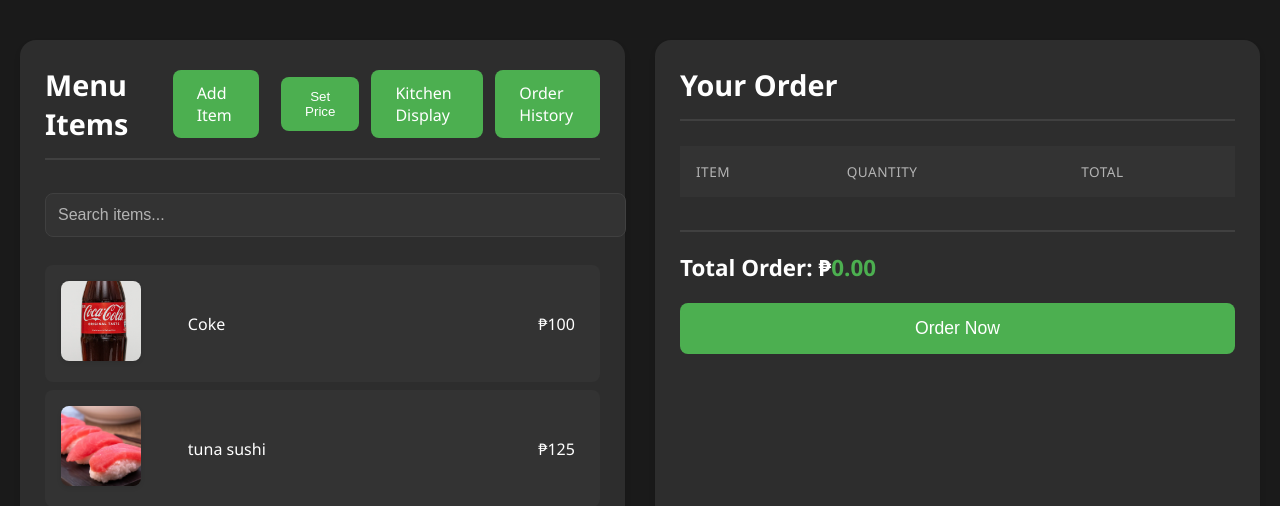
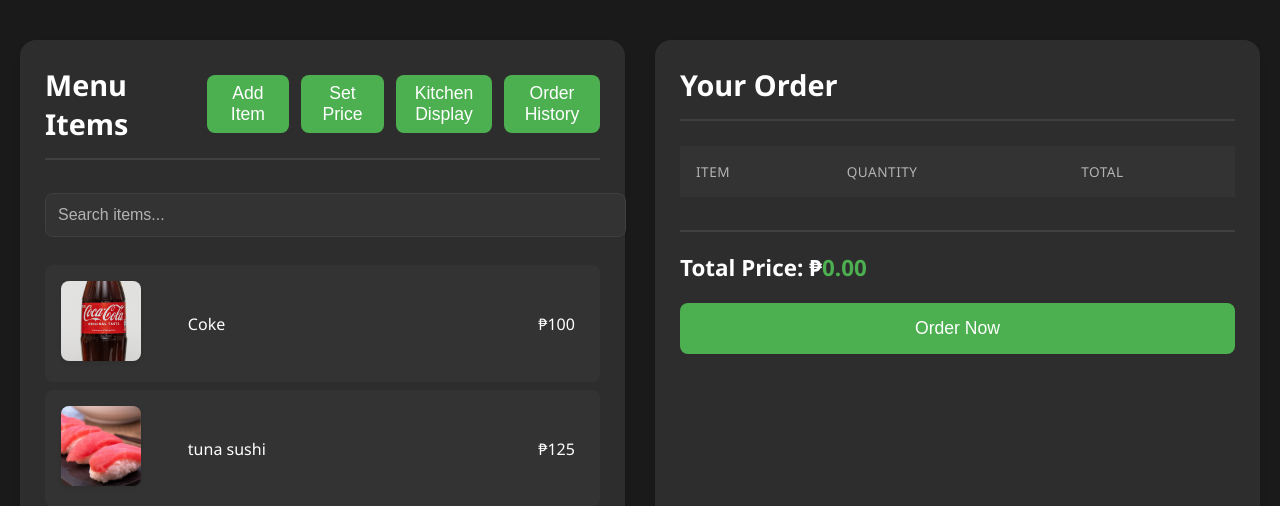
Before and after one commit to robthomas1120/PointOfSale, a Flask app: page / in a window 1280 px wide. Shown: the top 506 px of the page. Run offline with Flask 3, Linux system fonts and the light colour scheme; data comes from the database, SQL or seed files in the repository; both versions use the stored data as it was after the commit; lists and menus that the app fills with data are empty.

Commit message:
made header buttons consistent

```diff
--- a/static/style.css
+++ b/static/style.css
@@ -63,6 +63,8 @@ body {
     border-radius: 8px;
     font-weight: 500;
     transition: all 0.3s ease;
+    text-align: center;
+    font-size: large;
 }
 
 .add-button:hover, .history-button:hover {
@@ -270,7 +272,7 @@ button:hover {
     border-radius: 8px;
     font-weight: 500;
     transition: all 0.3s ease;
-    margin-left: 10px;
+    font-size: large;
 }
 
 .set-price-button:hover {
@@ -299,6 +301,14 @@ button:hover {
     border-radius: 8px;
     font-weight: 500;
     transition: all 0.3s ease;
+    text-align: center;
+}
+
+.header-btn    {
+    text-align: center;
+    font-size: 1.1rem;
+    max-width: 6rem;
+    padding: 0.5rem 1rem;
 }
 
 .kitchen-button:hover {
--- a/templates/index.html
+++ b/templates/index.html
@@ -14,10 +14,10 @@
             <div class="header">
                 <h2>Menu Items</h2>
                 <div class="button-group">
-                    <a href="{{ url_for('add_item_page') }}" class="add-button admin-only">Add Item</a>
-                    <button id="setPriceBtn" class="set-price-button admin-only">Set Price</button>
-                    <a href="{{ url_for('kitchen_display') }}" class="kitchen-button" id="kitchenBtn">Kitchen Display</a>
-                    <a href="{{ url_for('order_history') }}" class="history-button">Order History</a>
+                    <button onclick="window.location.href='{{ url_for('add_item_page') }}'" class="add-button admin-only header-btn">Add Item</button>
+                    <button id="setPriceBtn" class="set-price-button admin-only header-btn">Set Price</button>
+                    <button class="kitchen-button header-btn" id="kitchenBtn">Kitchen Display</button>
+                    <button onclick="window.location.href='{{ url_for('order_history') }}'" class="history-button header-btn">Order History</button>
                 </div>
             </div>
 
@@ -55,7 +55,7 @@
 
             <!-- Total Section -->
             <div class="total-section">
-                <h3>Total Order: ₱<span id="cartTotal">0.00</span></h3>
+                <h3>Total Price: ₱<span id="cartTotal">0.00</span></h3>
                 <button id="orderNowBtn" class="order-button">Order Now</button>
             </div>
         </section>
```
Also changed, not shown: pos.db.
